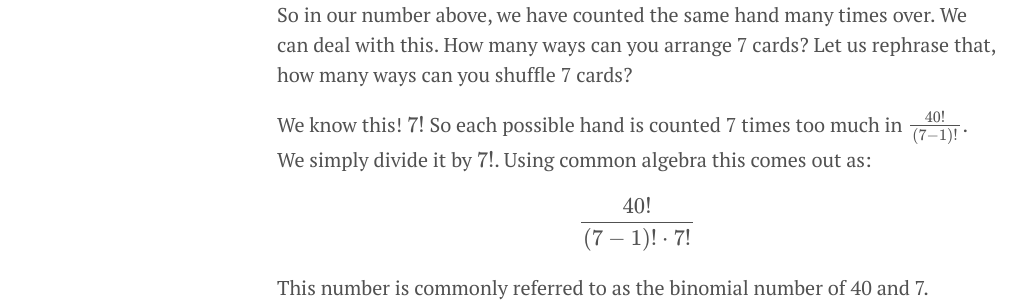
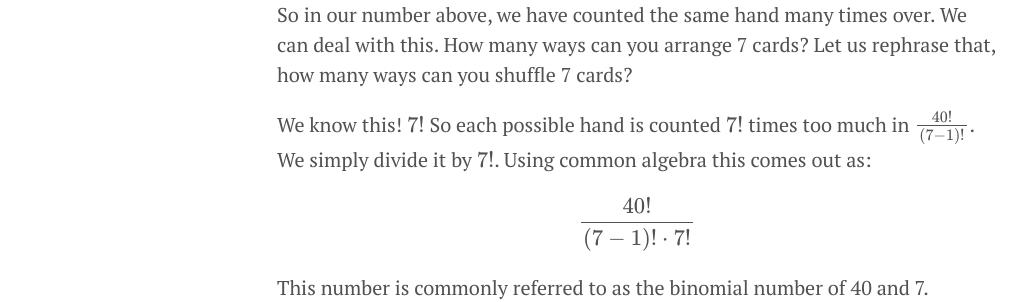
Before and after one commit to skurmedel/skurmedel.github.io, a Jekyll site: the page built from _posts/2019-05-20-introduction-to-simple-mtg-combinatorics.md, in a window 1280 px wide and 900 px high, scrolled down 2771 px. Shown: the part 152-454 px from the top of the window, without its empty margins (3-1029 px from the left). Built offline with Jekyll 4.4.1, drawn with Linux system fonts in a browser that asks for light colours; formulas are drawn with MathJax 3.

```diff
--- a/_posts/2019-05-20-introduction-to-simple-mtg-combinatorics.md
+++ b/_posts/2019-05-20-introduction-to-simple-mtg-combinatorics.md
@@ -65,7 +65,7 @@ It doesn't matter if I draw 6 Forests and then a Ghalta, or a Ghalta then 6 Fore
 
 So in our number above, we have counted the same hand many times over. We can deal with this. How many ways can you arrange 7 cards? Let us rephrase that, how many ways can you shuffle 7 cards?
 
-We know this! $$7!$$ So each possible hand is counted 7 times too much in $$\frac{40!}{(7 - 1)!}$$. We simply divide it by $$7!$$. Using common algebra this comes out as:
+We know this! $$7!$$ So each possible hand is counted $$7!$$ times too much in $$\frac{40!}{(7 - 1)!}$$. We simply divide it by $$7!$$. Using common algebra this comes out as:
 
 $$\frac{40!}{(7 - 1)! \cdot 7!}$$
 
```
